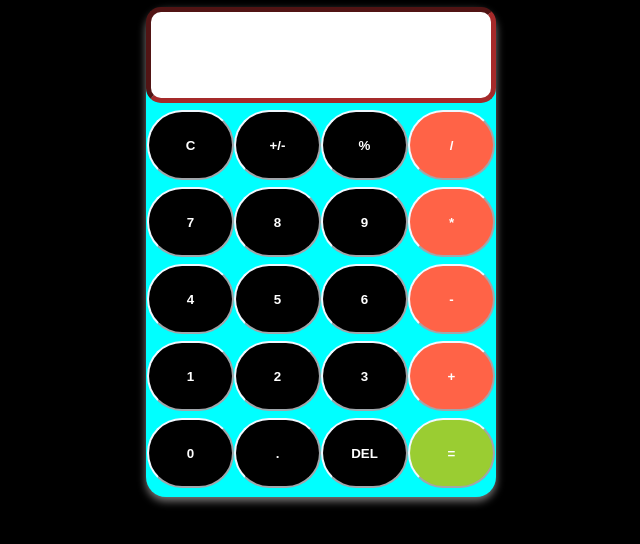
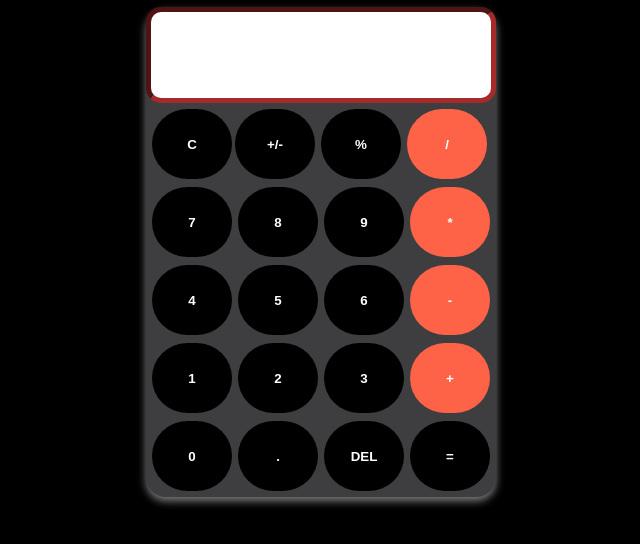
Before and after one commit to sakhiul/calculator, a plain HTML site: page index.html in a window 1280 px wide. Shown: the part 40-584 px from the top of the page, without its empty margins (319-959 px from the left). Drawn offline with Linux system fonts and the light colour scheme.

Commit message:
some modified style

```diff
--- a/style.css
+++ b/style.css
@@ -1,34 +1,32 @@
-*{
+* {
   margin: 0;
   padding: 0;
 }
-h1{
+h1 {
   text-align: center;
   color: blue;
 }
-.bodyColor{
+.bodyColor {
   background-color: black;
 }
 
-.card{
+.card {
   margin: 0 auto;
   text-align: center;
   max-width: 350px;
   margin-top: 10px;
   box-shadow: 0 4px 8px 0 rgba(254, 250, 250, 0.5);
   transition: 0.3s;
-    font-size:0;
+  font-size: 0;
   border-radius: 20px;
-    background-color: aqua;
+  background-color: rgb(62, 62, 64);
   height: 490px;
-
-
 }
-.card:hover{
-    box-shadow: 0 0px 0px 0 rgba(0,0,0,0.6);
+.card:hover {
+  box-shadow: 0 0px 0px 0 rgba(0, 0, 0, 0.6);
 }
 
-.calc-head #result{
+.calc-head #result {
   width: 334px;
   height: 80px;
   font-size: 40px;
@@ -39,46 +37,43 @@ h1{
   border-color: brown;
   border-width: 05px;
   border-radius: 15px;
-
-
-
-
-
+  margin-bottom: 2px;
 }
-.btn{
-    width: 87px;
+.btn {
+  width: 80px;
   height: 70px;
   font-weight: bold;
   color: white;
   background-color: black;
   border-radius: 100px;
   margin-top: 7px;
-    border-color: aliceblue;
-
+  border: 0cap;
+  outline: 0px;
+  margin: 4px 3px;
+}
+.btnC {
+  width: 80px;
+  height: 70px;
+  font-weight: bold;
+  color: white;
+  background-color: black;
+  border-radius: 100px;
+  outline: 0px;
+  border: 0cap;
 }
 
-.btn:hover{
-    background-color: magenta;
+.btn:hover {
+  background-color: rgb(33, 227, 78);
 }
 
-.site{
+.site {
   background-color: tomato;
-}
 
-.equal{
+
+.equal {
   background-color: yellowgreen;
 }
 
-.btnC{
-    width: 87px;
-    height: 70px;
-    font-weight: bold;
-    color: white;
-    background-color:black;
-    border-radius: 100px;
-    border-color: aliceblue;
-}
-
-.btnC:hover{
+.btnC:hover {
   background-color: red;
 }
```
Also changed, not shown: calc.js (+9 -10 lines). Lines whose indentation alone changed are shown as unchanged.
